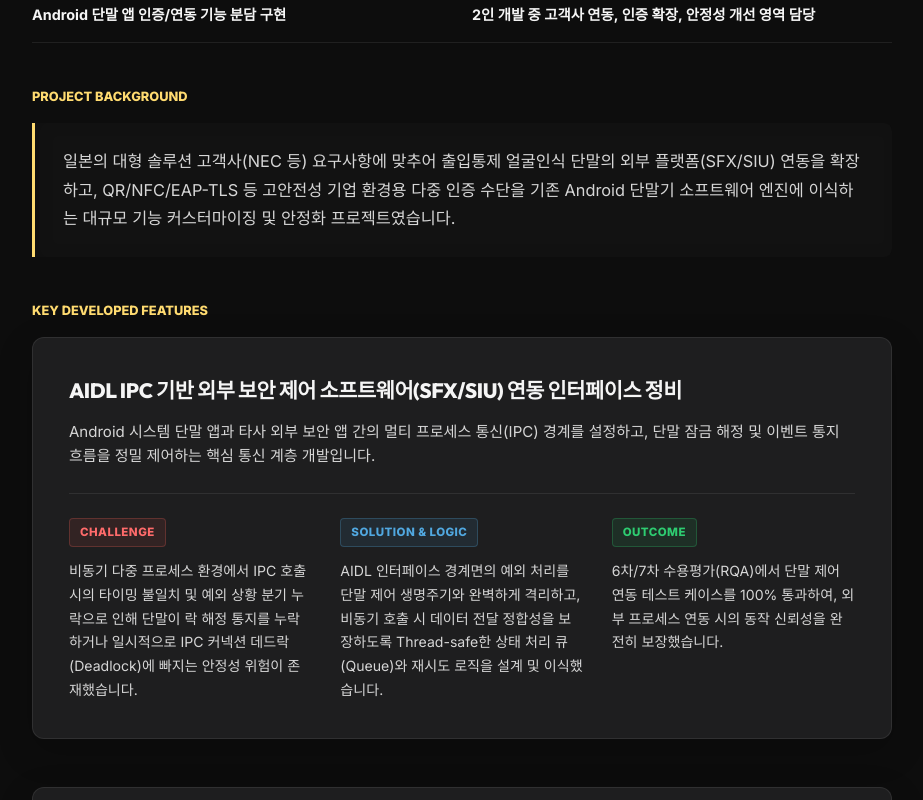
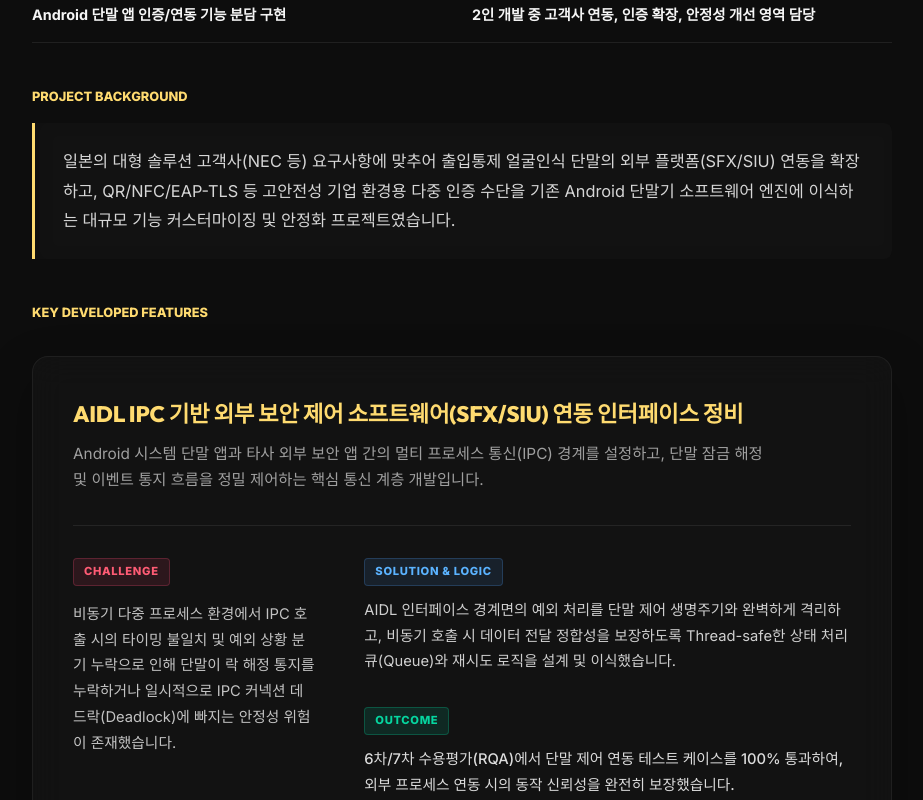
Before and after one commit to E1jeong/portfolio, a Next.js app: page /projects/ubio-n-face-pro in a window 1280 px wide. Shown: the part 980-1780 px from the top of the page, without its empty margins (178-1101 px from the left). Built offline with nearby package versions, Linux system fonts and the light colour scheme.

Commit message:
design: Enhance feature cards layout to premium 2-column glassmorphism design

```diff
--- a/app/globals.css
+++ b/app/globals.css
@@ -1373,100 +1373,160 @@ a {
   border-left: 3px solid var(--accent);
   padding: 24px 28px;
   border-radius: 0 8px 8px 0;
-  line-height: 1.75;
+  line-height: 1.8;
   font-size: 1.02rem;
   color: var(--text-muted);
   box-shadow: inset 5px 0 15px rgba(0, 0, 0, 0.1);
+  margin-top: 16px;
 }
 
 .features-container {
   display: flex;
   flex-direction: column;
-  gap: 48px;
+  gap: 36px;
+  margin-top: 32px;
 }
 
 .feature-card {
-  background: var(--surface);
-  border: 1px solid var(--line);
-  border-radius: 12px;
-  padding: 36px;
-  box-shadow: 0 12px 36px rgba(0, 0, 0, 0.2);
-  transition: transform 0.3s ease, box-shadow 0.3s ease, border-color 0.3s ease;
+  position: relative;
+  background: rgba(25, 25, 25, 0.45);
+  backdrop-filter: blur(16px);
+  -webkit-backdrop-filter: blur(16px);
+  border: 1px solid rgba(255, 255, 255, 0.06);
+  border-radius: 16px;
+  padding: 40px;
+  box-shadow: 0 20px 50px rgba(0, 0, 0, 0.3);
+  transition: transform 0.4s cubic-bezier(0.165, 0.84, 0.44, 1),
+              box-shadow 0.4s cubic-bezier(0.165, 0.84, 0.44, 1),
+              border-color 0.4s ease;
+  overflow: hidden;
+}
+
+.feature-card::before {
+  content: "";
+  position: absolute;
+  top: 0;
+  left: 0;
+  width: 100%;
+  height: 2px;
+  background: linear-gradient(90deg, transparent, rgba(255, 219, 112, 0.4), transparent);
+  opacity: 0;
+  transition: opacity 0.4s ease;
 }
 
 .feature-card:hover {
-  transform: translateY(-3px);
-  border-color: rgba(255, 219, 112, 0.3);
-  box-shadow: 0 20px 48px rgba(0, 0, 0, 0.3);
+  transform: translateY(-4px);
+  border-color: rgba(255, 219, 112, 0.25);
+  box-shadow: 0 30px 60px rgba(0, 0, 0, 0.4),
+              0 0 30px rgba(255, 219, 112, 0.05);
+}
+
+.feature-card:hover::before {
+  opacity: 1;
 }
 
 .feature-card-title {
   font-family: var(--font-display);
-  font-size: 1.3rem;
+  font-size: 1.4rem;
   font-weight: 800;
-  color: var(--text);
-  margin-bottom: 12px;
-  letter-spacing: -0.02em;
+  color: var(--accent);
+  margin-bottom: 8px;
+  letter-spacing: -0.01em;
 }
 
 .feature-card-description {
-  font-size: 0.94rem;
-  line-height: 1.65;
-  color: var(--text-muted);
-  margin-bottom: 24px;
-}
-
-.feature-card-grid {
-  display: grid;
-  grid-template-columns: repeat(3, 1fr);
-  gap: 28px;
-  border-top: 1px solid var(--line);
-  padding-top: 24px;
-}
-
-.feature-step {
+  font-size: 0.96rem;
+  line-height: 1.7;
+  color: rgba(255, 255, 255, 0.6);
+  margin-bottom: 32px;
+  max-width: 90%;
+}
+
+.feature-card-body {
+  display: flex;
+  gap: 48px;
+  border-top: 1px solid rgba(255, 255, 255, 0.08);
+  padding-top: 32px;
+}
+
+.feature-challenge-section {
+  flex: 1;
+  max-width: 320px;
+  display: flex;
+  flex-direction: column;
+  gap: 16px;
+}
+
+.feature-solution-section {
+  flex: 2;
+  display: flex;
+  flex-direction: column;
+  gap: 32px;
+}
+
+.solution-group,
+.outcome-group {
   display: flex;
   flex-direction: column;
   gap: 12px;
 }
 
+.step-badge-wrapper {
+  display: flex;
+  align-items: center;
+}
+
 .step-badge {
-  font-size: 0.72rem;
+  font-size: 0.7rem;
   font-weight: 800;
   text-transform: uppercase;
-  letter-spacing: 0.04em;
+  letter-spacing: 0.06em;
   padding: 4px 10px;
   border-radius: 4px;
-  width: fit-content;
 }
 
 .badge-challenge {
-  background: rgba(235, 94, 85, 0.1);
-  color: #ff6b6b;
-  border: 1px solid rgba(235, 94, 85, 0.25);
+  background: rgba(239, 71, 111, 0.12);
+  color: #ff5c75;
+  border: 1px solid rgba(239, 71, 111, 0.25);
 }
 
 .badge-solution {
-  background: rgba(81, 168, 224, 0.1);
-  color: #51a8e0;
-  border: 1px solid rgba(81, 168, 224, 0.25);
+  background: rgba(74, 144, 226, 0.12);
+  color: #5bb3ff;
+  border: 1px solid rgba(74, 144, 226, 0.25);
 }
 
 .badge-outcome {
-  background: rgba(46, 204, 113, 0.1);
-  color: #2ecc71;
-  border: 1px solid rgba(46, 204, 113, 0.25);
+  background: rgba(6, 214, 160, 0.12);
+  color: #06d6a0;
+  border: 1px solid rgba(6, 214, 160, 0.25);
 }
 
 .step-content {
-  font-size: 0.88rem;
-  line-height: 1.7;
-  color: var(--text-muted);
-}
-
-@media (max-width: 768px) {
-  .feature-card-grid {
-    grid-template-columns: 1fr;
-    gap: 24px;
-  }
-}
+  font-size: 0.92rem;
+  line-height: 1.75;
+}
+
+.text-challenge {
+  color: rgba(255, 255, 255, 0.75);
+}
+
+.text-solution {
+  color: rgba(255, 255, 255, 0.8);
+}
+
+.text-outcome {
+  color: rgba(255, 255, 255, 0.85);
+  font-weight: 500;
+}
+
+@media (max-width: 992px) {
+  .feature-card-body {
+    flex-direction: column;
+    gap: 32px;
+  }
+  .feature-challenge-section {
+    max-width: 100%;
+  }
+}
--- a/app/projects/[id]/page.tsx
+++ b/app/projects/[id]/page.tsx
@@ -127,18 +127,28 @@ export default async function ProjectDetailPage({ params }: ProjectDetailPagePro
                     <h3 className="feature-card-title">{feature.title}</h3>
                     <p className="feature-card-description">{feature.description}</p>
 
-                    <div className="feature-card-grid">
-                      <div className="feature-step challenge">
-                        <span className="step-badge badge-challenge">Challenge</span>
-                        <div className="step-content">{feature.challenge}</div>
+                    <div className="feature-card-body">
+                      <div className="feature-challenge-section">
+                        <div className="step-badge-wrapper">
+                          <span className="step-badge badge-challenge">Challenge</span>
+                        </div>
+                        <div className="step-content text-challenge">{feature.challenge}</div>
                       </div>
-                      <div className="feature-step solution">
-                        <span className="step-badge badge-solution">Solution & Logic</span>
-                        <div className="step-content">{feature.solution}</div>
-                      </div>
-                      <div className="feature-step outcome">
-                        <span className="step-badge badge-outcome">Outcome</span>
-                        <div className="step-content">{feature.outcome}</div>
+
+                      <div className="feature-solution-section">
+                        <div className="solution-group">
+                          <div className="step-badge-wrapper">
+                            <span className="step-badge badge-solution">Solution & Logic</span>
+                          </div>
+                          <div className="step-content text-solution">{feature.solution}</div>
+                        </div>
+
+                        <div className="outcome-group">
+                          <div className="step-badge-wrapper">
+                            <span className="step-badge badge-outcome">Outcome</span>
+                          </div>
+                          <div className="step-content text-outcome">{feature.outcome}</div>
+                        </div>
                       </div>
                     </div>
                   </div>
```
